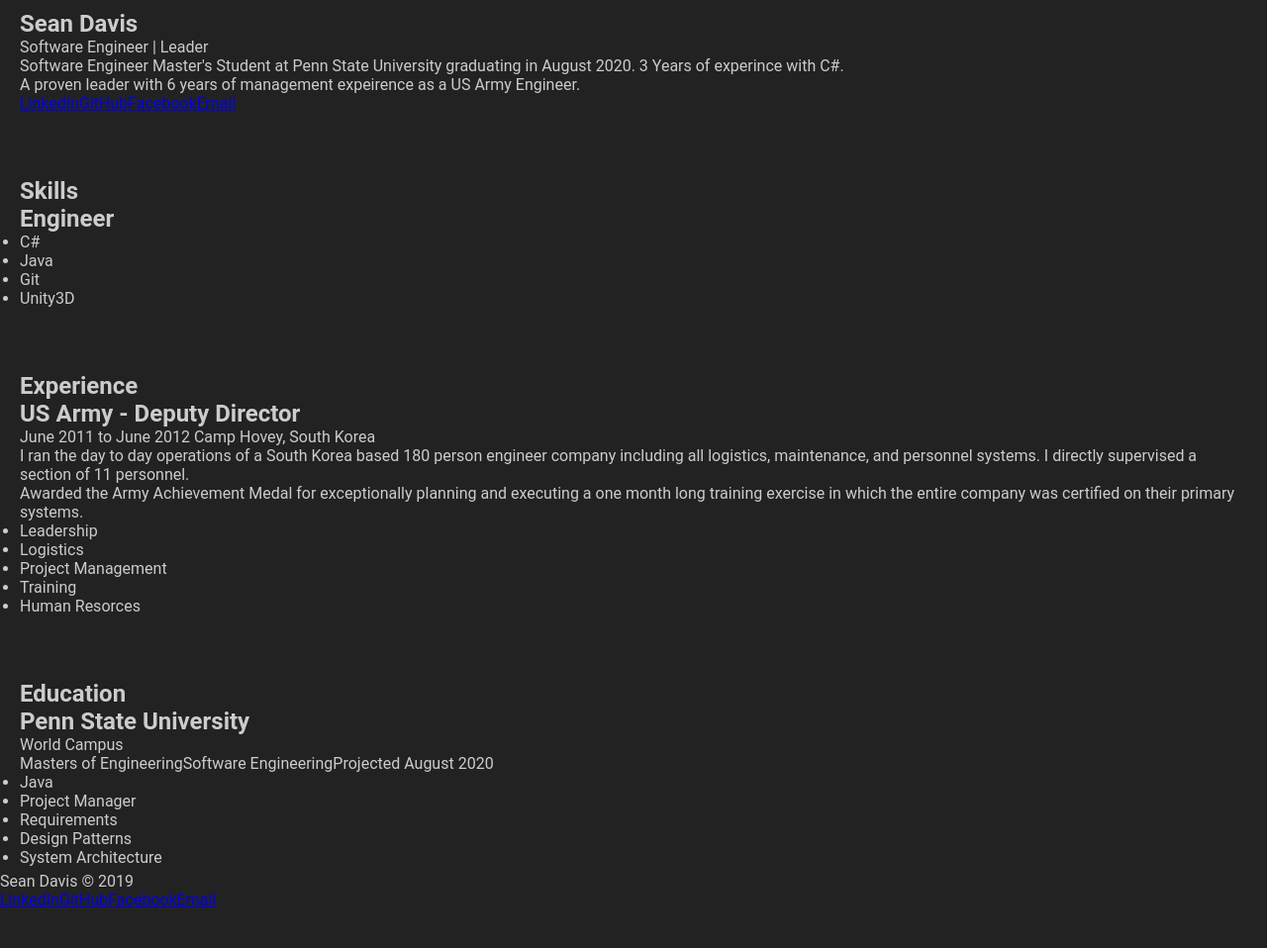
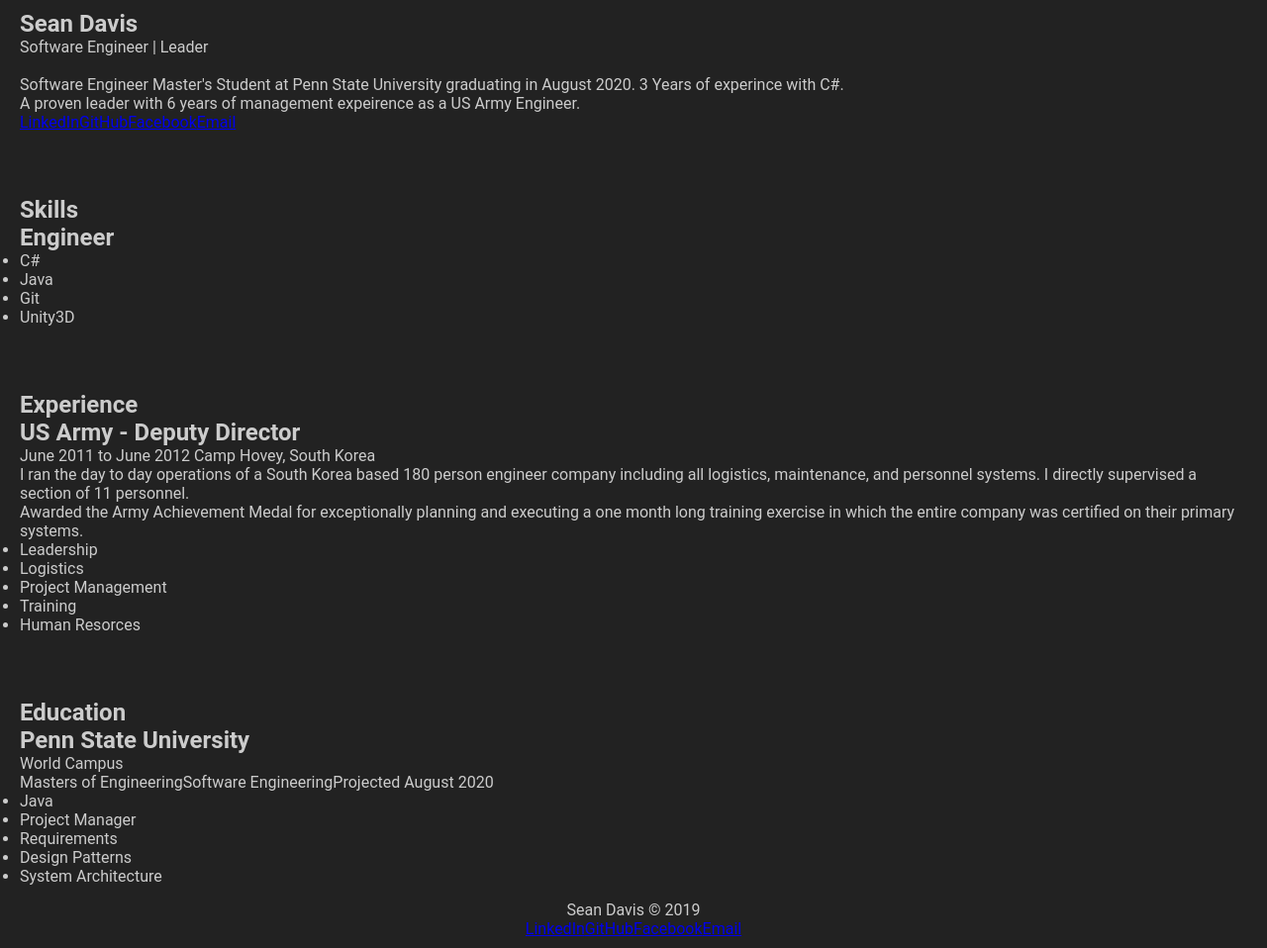
Before and after one commit to daleran/seandavis.dev, a PHP site: page / in a window 1280 px wide. Shown: the part 50-1008 px from the top of the page at 99% size. Before the commit the page ends 967 px from the top, so only its background shows below. Run offline with PHP 8.4, Linux system fonts and the light colour scheme.

Commit message:
Centered footer

```diff
--- a/css/main.css
+++ b/css/main.css
@@ -15,7 +15,9 @@ main > section{
 }
 
 footer {
-
+    margin: auto;
+    padding: 10px;
+    text-align: center;
 }
 
 .nav{
--- a/index.html
+++ b/index.html
@@ -32,6 +32,7 @@
       <section id="banner">
         <h1>Sean Davis</h1>
         <p>Software Engineer | Leader</p>
+        <br>
         <p>Software Engineer Master's Student at Penn State University graduating in August 2020. 3 Years of experince with C#.</p>
         <p>A proven leader with 6 years of management expeirence as a US Army Engineer.</p>
         <p><a href="https://www.linkedin.com/in/sean-davis-dev">LinkedIn</a><a href="https://github.com/daleran">GitHub</a><a href="https://www.facebook.com/profile.php?id=8369550&ref=bookmarks">Facebook</a><a href="mailto:sean_davis@verizon.net">Email</a></p>
@@ -85,8 +86,8 @@
       </section>
     </main>
     <footer>
-      <p>Sean Davis &copy; 2019 </p>
-      <p><a href="https://www.linkedin.com/in/sean-davis-dev">LinkedIn</a><a href="https://github.com/daleran">GitHub</a><a href="https://www.facebook.com/profile.php?id=8369550&ref=bookmarks">Facebook</a><a href="mailto:sean_davis@verizon.net">Email</a></p>
+      <div>Sean Davis &copy; 2019 </div>
+      <div><a href="https://www.linkedin.com/in/sean-davis-dev">LinkedIn</a><a href="https://github.com/daleran">GitHub</a><a href="https://www.facebook.com/profile.php?id=8369550&ref=bookmarks">Facebook</a><a href="mailto:sean_davis@verizon.net">Email</a></div>
     </footer>
   </body>
 </html>
```
